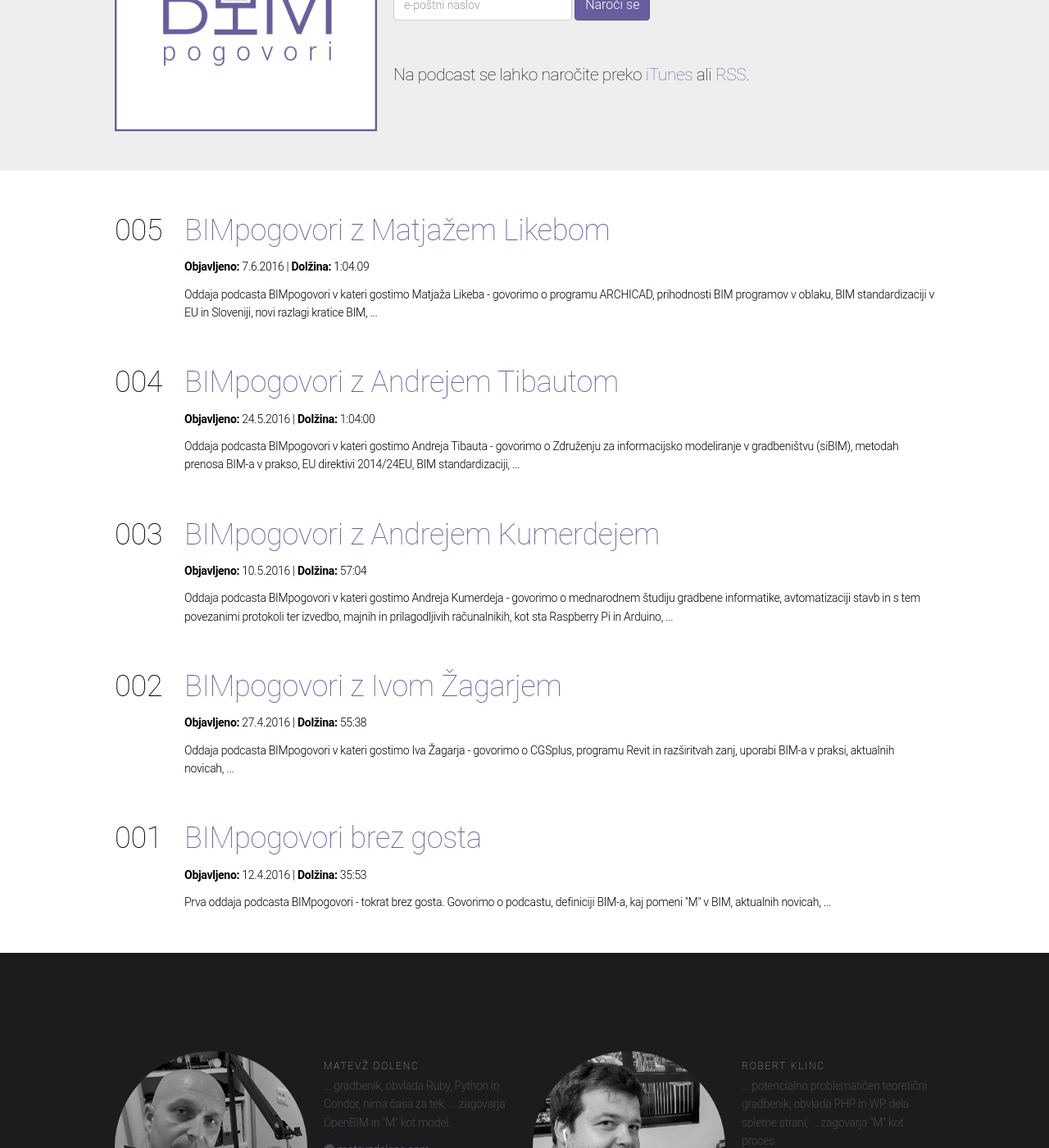
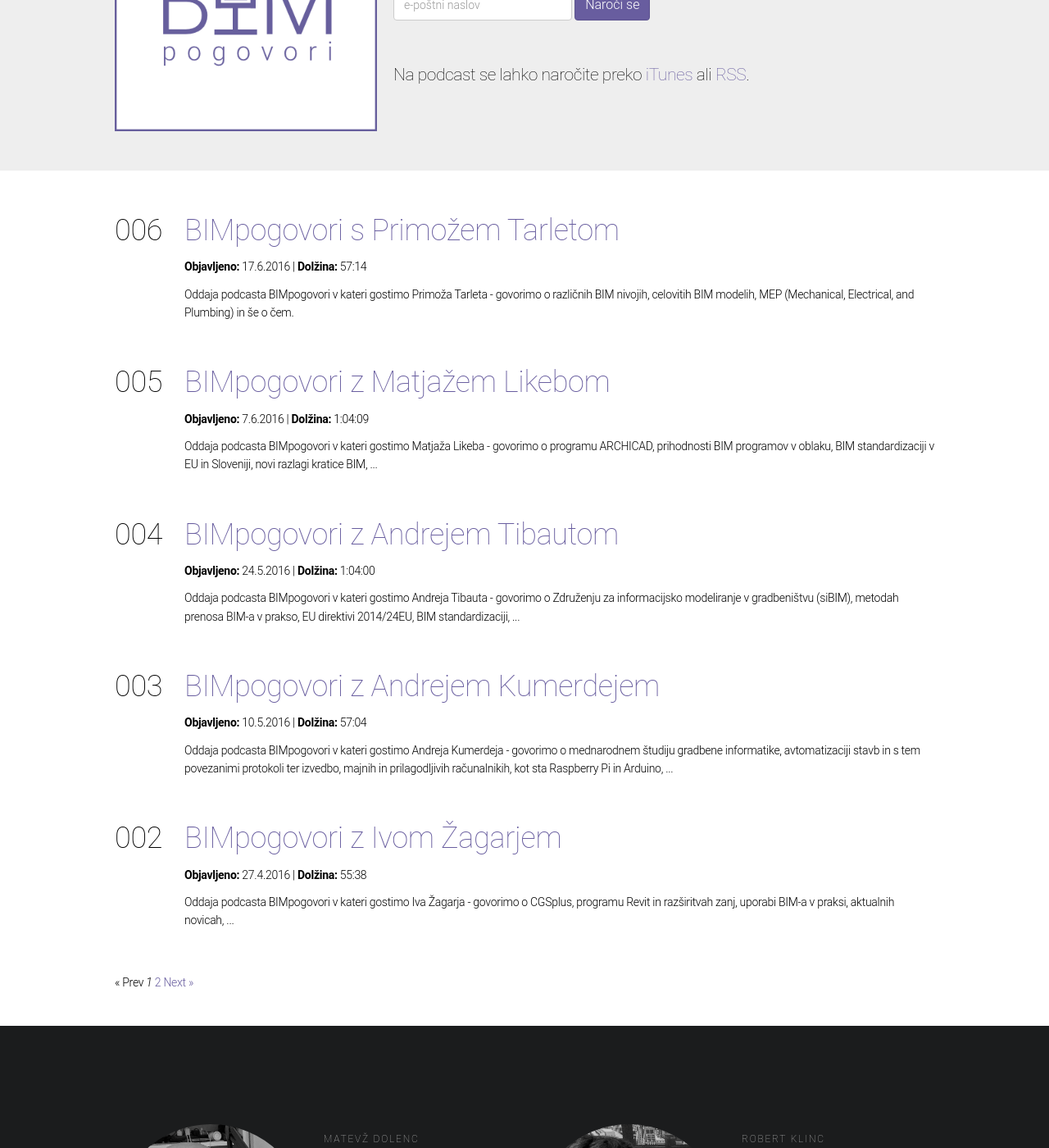
Before and after one commit to bimpogovori/bimpogovori.github.io, a Jekyll site: the page built from index.html, in a window 1280 px wide and 1400 px high, scrolled down 208 px. Shown: the whole window at 82% size. Built offline with Jekyll 4.4.1, drawn with Linux system fonts in a browser that asks for light colours; some web fonts are replaced; the list of posts is cut into pages by our own code.

Commit message:
006 initial commit  - post, vprašanja, priporočila

```diff
--- a/_posts/2016-06-07-005.html
+++ b/_posts/2016-06-07-005.html
@@ -2,7 +2,7 @@
 layout: post
 title: BIMpogovori z Matjažem Likebom
 number: "005"
-duration: "1:04.09"
+duration: "1:04:09"
 description: Oddaja podcasta BIMpogovori v kateri gostimo Matjaža Likeba - govorimo o programu ARCHICAD, prihodnosti BIM programov v oblaku, BIM standardizaciji v EU in Sloveniji, novi razlagi kratice BIM, ...
 subtitle: Oddaja podcasta BIMpogovori v kateri gostimo Matjaža Likeba
 date: 2016-06-07
--- /dev/null
+++ b/_posts/2016-06-21-006.html
@@ -0,0 +1,34 @@
+---
+layout: post
+title: BIMpogovori s Primožem Tarletom
+number: "006"
+duration: "57:14"
+description: Oddaja podcasta BIMpogovori v kateri gostimo Primoža Tarleta - govorimo o različnih BIM nivojih, celovitih BIM modelih, MEP (Mechanical, Electrical, and Plumbing) in še o čem.
+subtitle: Oddaja podcasta BIMpogovori v kateri gostimo Primoža Tarleta
+date: 2016-06-17
+file: "https://github.com/bimpogovori/bimpogovori.github.io/raw/master/recordings/BIMpogovori-006.mp3"
+length: "30869539"
+keywords: oddaja,BIMpogovori,Primož,Tarle,DDS-CAD,Nemetschek,BIM,MEP,IFC
+explicit: "no"
+image: "http://bimpogovori.si/images/itunes-v2.png"
+
+---
+
+<p>Gost: Primož Tarle (<a href="http://www.zivahisa.si">ŽIVA HIŠA d.o.o.</a>, <a href="mailto:primoz.tarle@zivahisa.si">primoz.tarle@zivahisa.si</a>)</p>
+
+<p>Gostitelja:</p>
+<ul>
+	<li>Matevž Dolenc (<a href="http://matevzdolenc.com">matevzdolenc.com</a>, <a href="http://twitter.com/matevzdolenc">@matevzdolenc</a>)</li>
+	<li>Robert Klinc (<a href="http://twitter.com/robertklinc">@robertklinc</a>)</li>
+</ul>
+
+<p>Povezave:</p>
+<ul>
+	<li><a href="https://www.nemetschek.com">Nemetschek</a>, <a href="http://www.dds-cad.net">DDS-CAD</a></li>
+</ul>
+
+<p>Priporočila:</p>
+<ul>
+	<li>(Robi) Spletna stran, kjer lahko preverite katere API klice podpira določen spletni brskalnik, <a href="http://caniuse.com/">Can I use</a>.
+	<li>(Matevž) Program za snemanje zaslona, <a href="http://www.telestream.net/screenflow/overview.htm">ScreenFlow</a>.</li>
+</ul>
--- a/vprasanja/index.html
+++ b/vprasanja/index.html
@@ -38,7 +38,7 @@ function draw_programi() {
   data.addRows([
     ["ARHICAD", 4],
 		["Revit", 2],
-		["DDS-CAD", 0],
+		["DDS-CAD", 1],
     ["AllPlan", 0],
     ["SketchUp", 0]
   ]);
@@ -73,7 +73,7 @@ function draw_m() {
 
   data.addRows([
     ["Model", 1],
-    ["Proces", 5]
+    ["Proces", 6]
   ]);
 
   var options = {
@@ -105,7 +105,7 @@ function draw_openbim() {
   data.addColumn('number', 'Število glasov')
 
   data.addRows([
-    ["Da", 4],
+    ["Da", 5],
 		["Ne", 2]
   ]);
 
```
Also changed, not shown: priporocila/index.html (+8 -3 lines).
